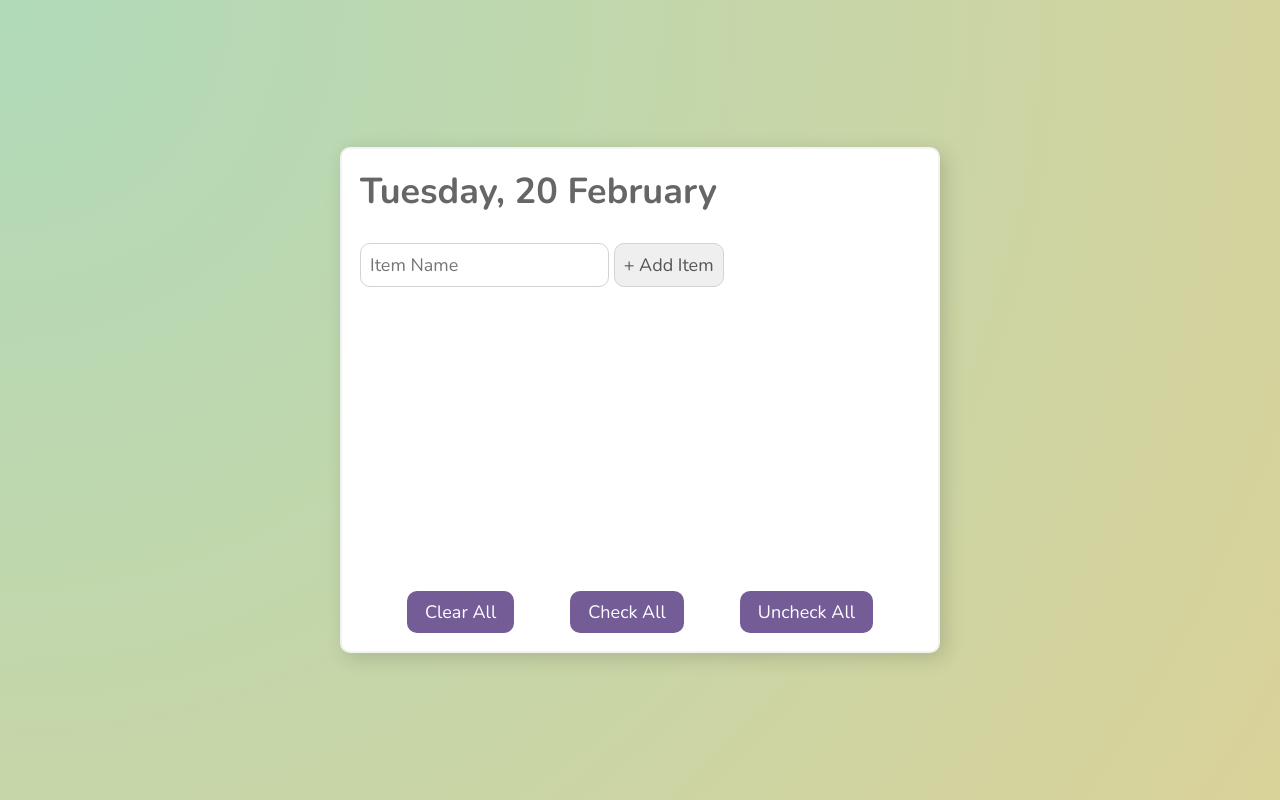
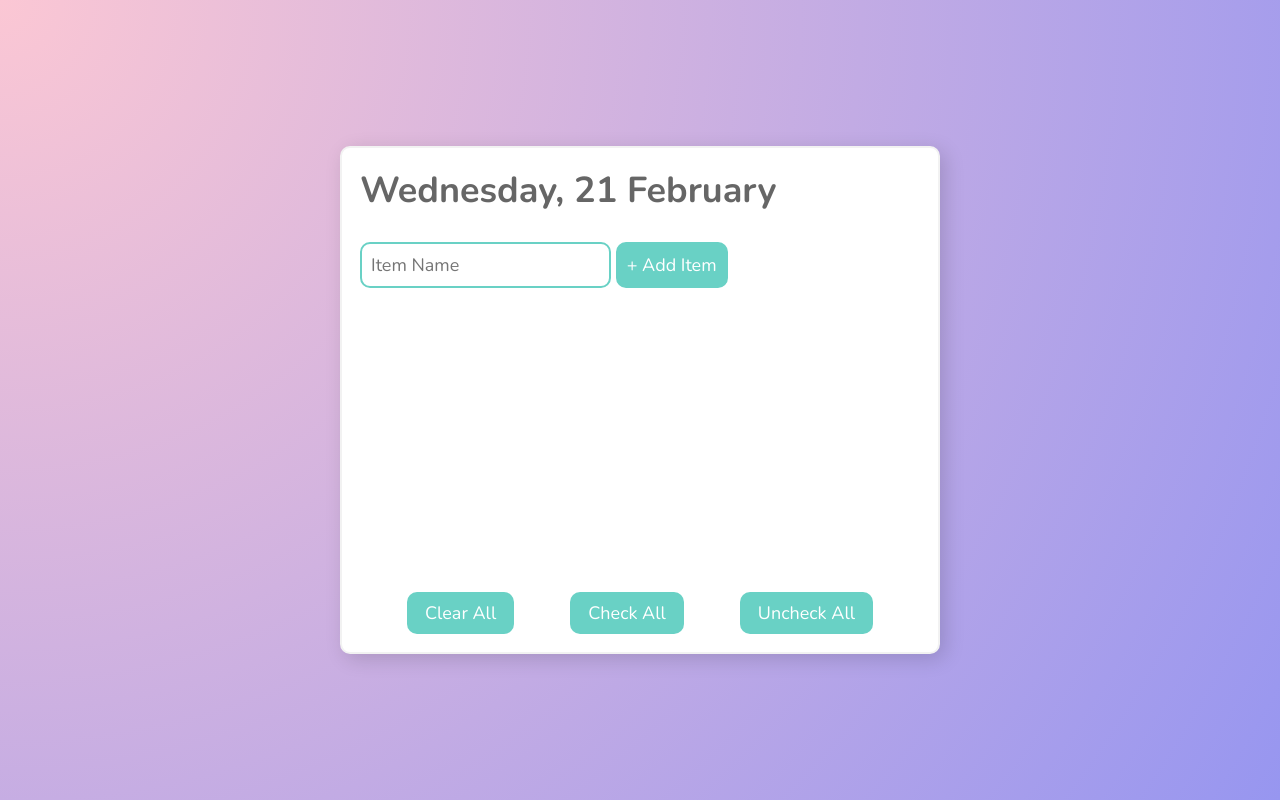
Before and after one commit to erinfm/to-do-list, a plain HTML site: page index.html in a window 1280 px wide. Drawn offline with nearby package versions, Linux system fonts and the light colour scheme.

Commit message:
colour adjustments

```diff
--- a/index.html
+++ b/index.html
@@ -15,7 +15,7 @@
   <div class="wrapper">
     <div class="content-container">
       <div class="main-head">
-        <h1>Tuesday, 20 February</h1>
+        <h1>Wednesday, 21 February</h1>
       </div>
 
       <div class="add-items-box">
--- a/styles.css
+++ b/styles.css
@@ -6,7 +6,7 @@
 
 body {
   font-size: 18px;
-  background: radial-gradient(circle at top left, #B0DAB9, #DAD299)
+  background: radial-gradient(circle at top left, #fbc7d4, #9796f0)
 }
 .wrapper {
   display: grid;
@@ -45,13 +45,36 @@ ul li {
 }
 
 input {
-  border: 1px solid lightgrey;
   border-radius: 10px;
   padding: 0.5em 0.5em;
   font-family: 'Nunito', sans-serif;
   font-size: 1em;
+  color: #555;
+}
 
-  color: #555;
+input[type="text"] {
+  border: 2px solid #69d1c5;
+}
+
+input[type="text"]:hover,
+input[type="text"]:focus
+ {
+  border: 2px solid rgb(37, 185, 168);
+}
+
+input[type="submit"]{
+  background: #69d1c5;
+  border: 2px solid #69d1c5;
+  color: #fff;
+  cursor: pointer;
+}
+
+input[type="submit"]:hover,
+input[type="submit"]:focus
+ {
+  background: rgb(37, 185, 168);
+  border: 2px solid rgb(37, 185, 168);
+  color: #fff;
 }
 
 button {
@@ -61,7 +84,7 @@ button {
   padding: 0.5em 1em;
   margin: 0 0.5em;
   text-decoration: none;
-  background: #745c97;
+  background: #69d1c5;
   color: #ffffff;
   font-family: 'Nunito', sans-serif;
   font-size: 1em;
@@ -75,7 +98,7 @@ button {
 
 button:hover,
 button:focus {
-  background: #644d88;
+  background: rgb(37, 185, 168);
 }
 
 button:focus {
```
